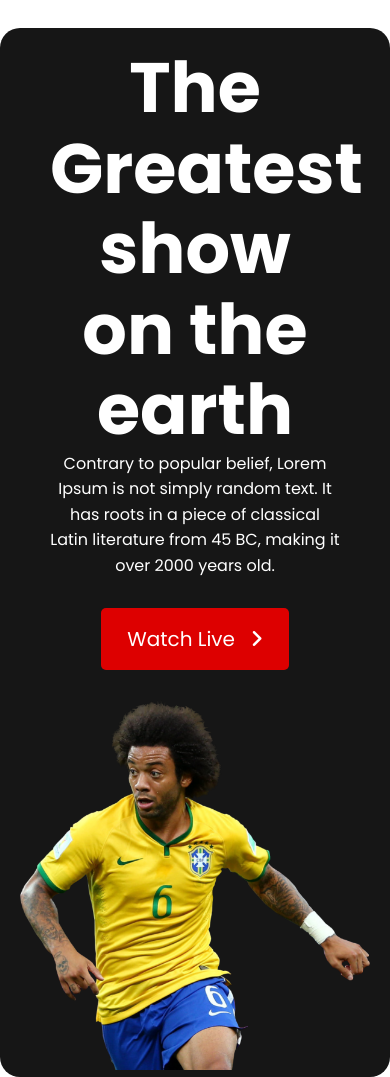
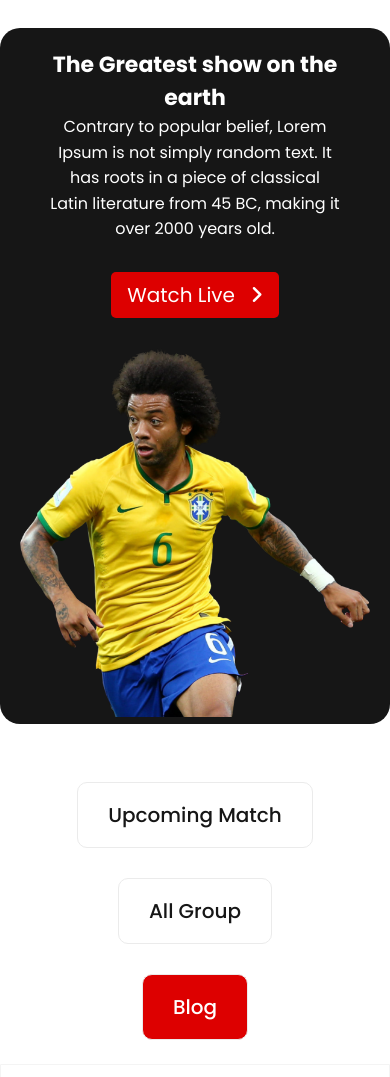
Before and after one commit to mehedi-hasan95/assingment-2, a plain HTML site: page index.html in a window 390 px wide. Shown: the top 1077 px of the page. Drawn offline with Linux system fonts and the light colour scheme.

Commit message:
Home Page done

```diff
--- a/responsiv.css
+++ b/responsiv.css
@@ -77,6 +77,19 @@
         margin-bottom: 30px;
     }
 
+    .hero-text h1 {
+        font-size: 22px;
+        line-height: 1.5;
+    }
+
+    .hero-text p {
+        font-size: 14;
+    }
+
+    a.hero-btn {
+        padding: 8px 16px;
+    }
+
     .blog-menu a.btn {
         display: inline-block;
         padding: 17px 30px;
```
